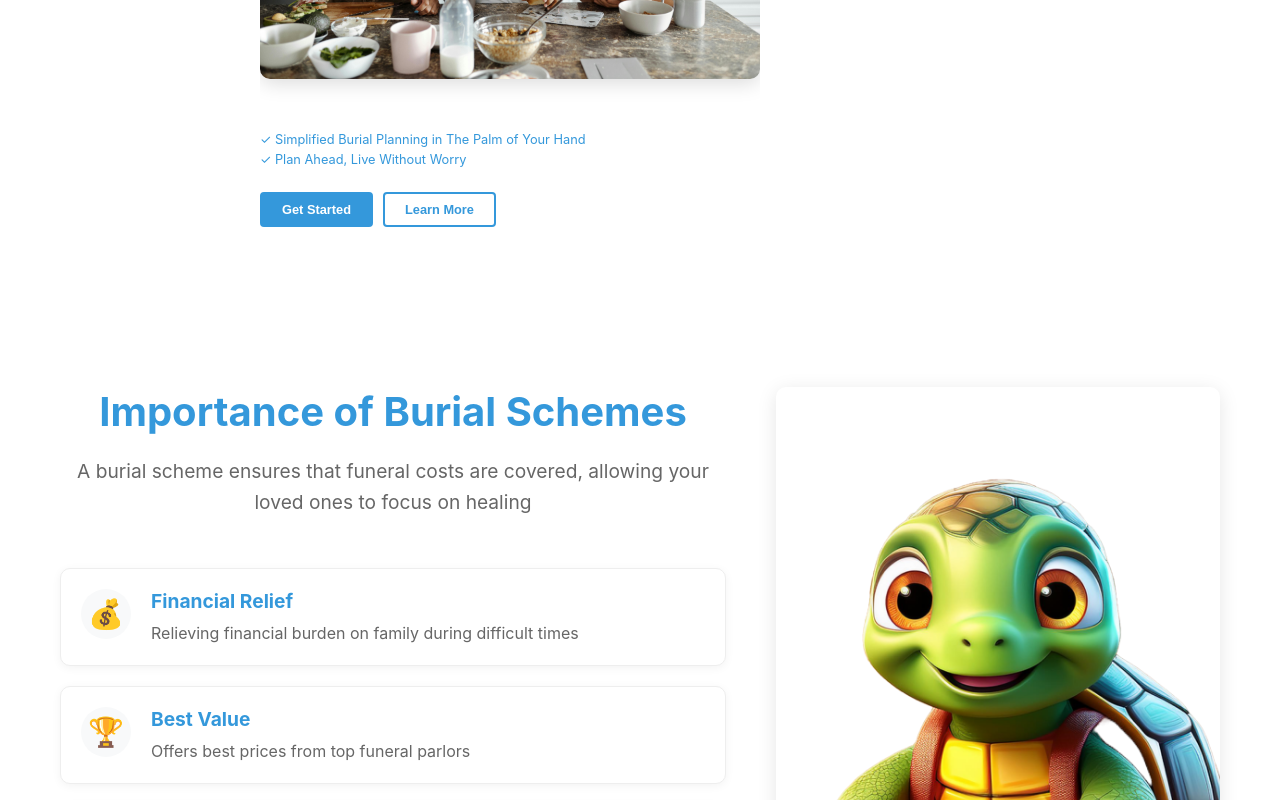
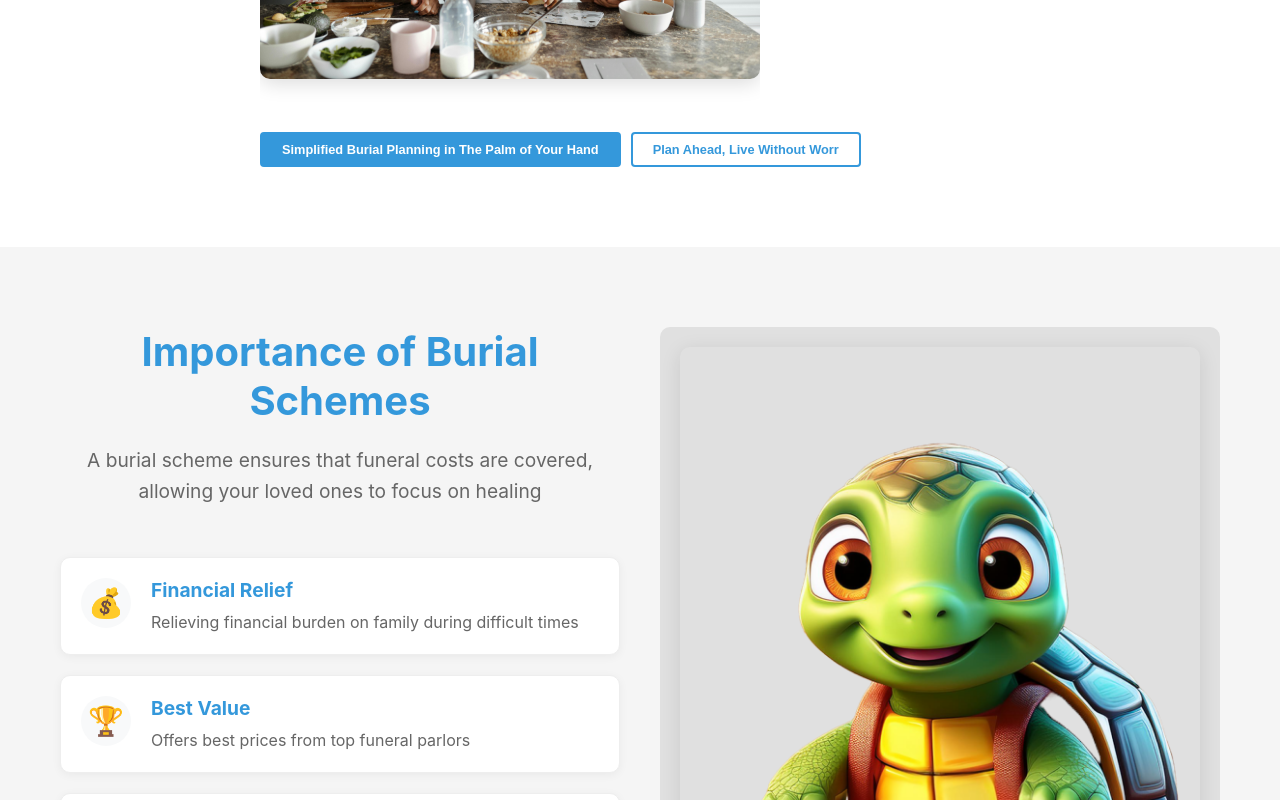
Before and after one commit to banelee59/Cover-mern, a React (Create React App) app: page / in a window 1280 px wide. Shown: the part 440-1240 px from the top of the page. Built offline with nearby package versions, Linux system fonts and the light colour scheme.

Commit message:
home update

```diff
--- a/src/pages/Home.css
+++ b/src/pages/Home.css
@@ -345,7 +345,7 @@ footer {
 
 .importance-section {
   padding: 80px 0;
-  background: white;
+  background: #f5f5f5;
 }
 
 .section-container {
@@ -440,8 +440,8 @@ footer {
 
 .importance-wrapper {
   display: grid;
-  grid-template-columns: 3fr 2fr;
-  gap: 50px;
+  grid-template-columns: 1fr 1fr;
+  gap: 40px;
   align-items: center;
 }
 
@@ -450,9 +450,10 @@ footer {
 }
 
 .importance-image {
-  position: relative;
+  background: #e0e0e0;
+  padding: 20px;
+  border-radius: 10px;
   height: 100%;
-  min-height: 500px;
   display: flex;
   align-items: center;
   justify-content: center;
--- a/src/pages/Home.js
+++ b/src/pages/Home.js
@@ -17,13 +17,10 @@ const Home = () => {
                   className="hero-img"
                 />
               </div>
-              <div className="hero-features">
-                <p>✓ Simplified Burial Planning in The Palm of Your Hand</p>
-                <p>✓ Plan Ahead, Live Without Worry</p>
-              </div>
+
               <div className="button-group">
-                <button className="cta-button primary">Get Started</button>
-                <button className="cta-button secondary">Learn More</button>
+                <button className="cta-button primary">Simplified Burial Planning in The Palm of Your Hand</button>
+                <button className="cta-button secondary">Plan Ahead, Live Without Worr</button>
               </div>
             </div>
           </div>
```
